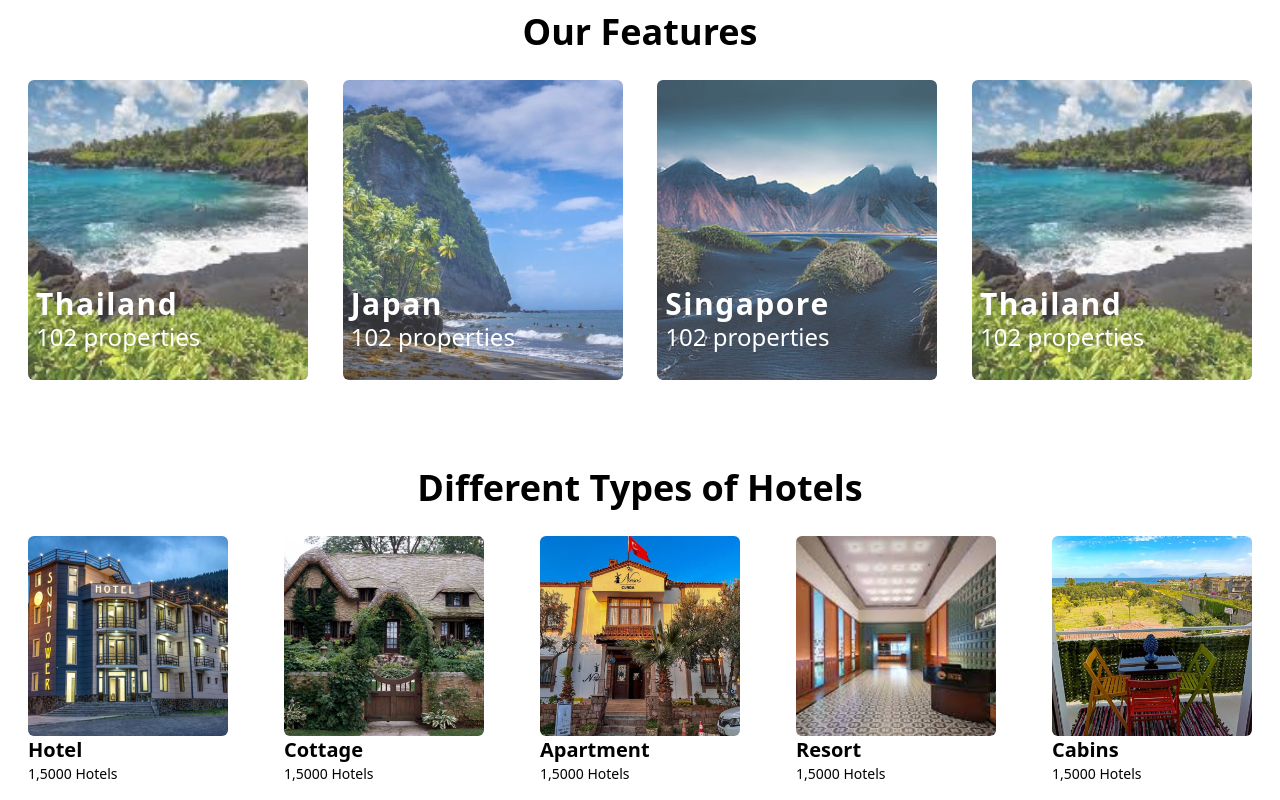
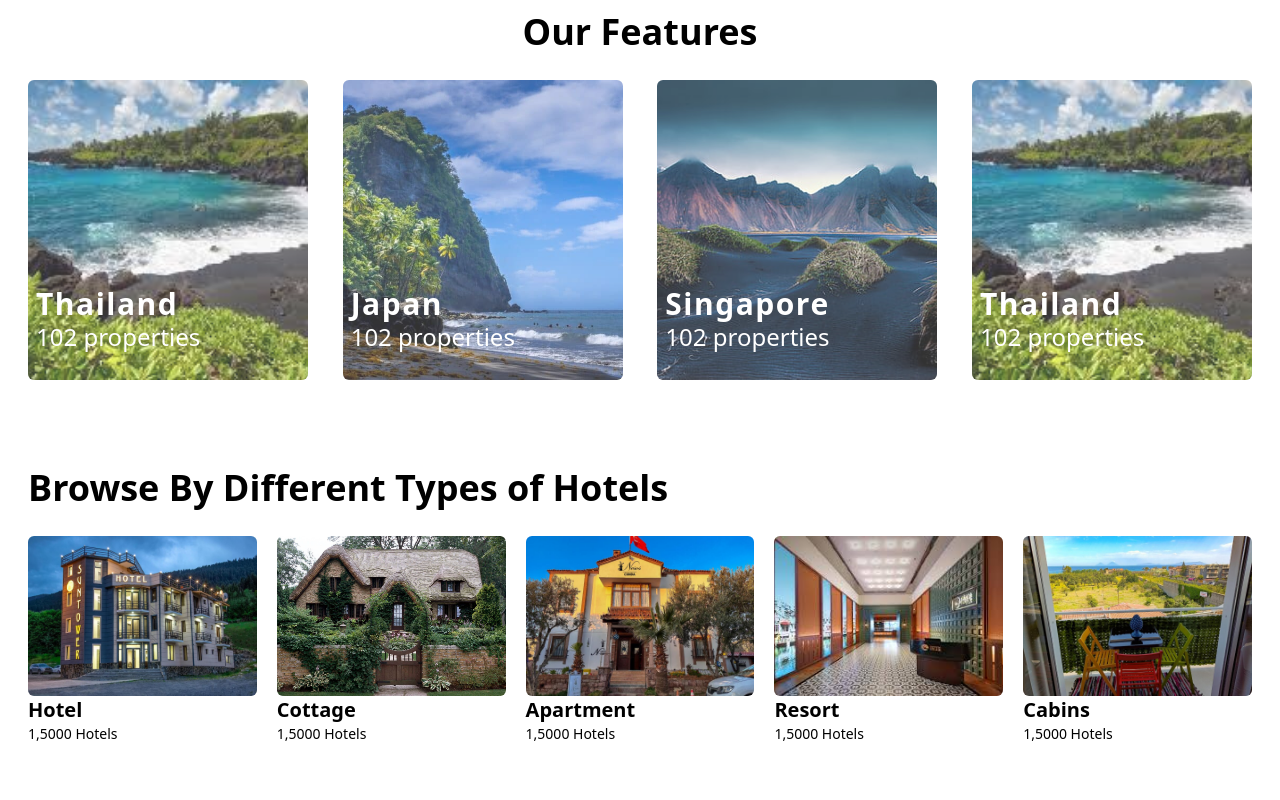
Before and after one commit to farzanapomy/Travella-app, a React (Vite) app in the folder app/: page / in a window 1280 px wide. Shown: the part 766-1566 px from the top of the page. After the commit the page ends 1526 px from the top, so only its background shows below. Built offline with nearby package versions, Linux system fonts and the light colour scheme.

Commit message:
update-hotel

```diff
--- a/app/src/pages/Components/BrowseHotel/BrowseHotel.jsx
+++ b/app/src/pages/Components/BrowseHotel/BrowseHotel.jsx
@@ -7,51 +7,51 @@ import cottage from '../../../assets/cottage.jpg';
 const BrowseHotel = () => {
   return (
     <div className="w-full mx-auto my-2">
-      <h1 className="font-bold text-4xl  text-center mb-7">
-        Different Types of Hotels
+      <h1 className="font-bold text-4xl  text-start mb-7">
+        Browse By Different Types of Hotels
       </h1>
       <div className="flex flex-wrap lg:flex-nowrap justify-center lg:justify-between items-center gap-5 w-full mx-auto">
-        <div className="cursor-pointer relative">
+        <div className="cursor-pointer  flex-1">
           <img
             src={hotel1}
             alt=""
-            className="rounded-md h-50 w-50 object-cover "
+            className="rounded-md  h-40 object-cover w-full "
           />
           <h1 className="text-xl font-semibold">Hotel</h1>
           <h2 className="text-sm">1,5000 Hotels</h2>
         </div>
-        <div className="cursor-pointer relative">
+        <div className="cursor-pointer  flex-1">
           <img
             src={cottage}
             alt=""
-            className="rounded-md h-50 w-50 object-cover "
+            className="rounded-md  h-40 object-cover w-full "
           />
           <h1 className="text-xl font-semibold">Cottage</h1>
           <h2 className="text-sm">1,5000 Hotels</h2>
         </div>
-        <div className="cursor-pointer relative">
+        <div className="cursor-pointer  flex-1">
           <img
             src={hotel2}
             alt=""
-            className="rounded-md h-50 w-50 object-cover "
+            className="rounded-md  h-40 object-cover w-full "
           />
           <h1 className="text-xl font-semibold">Apartment</h1>
           <h2 className="text-sm">1,5000 Hotels</h2>
         </div>
-        <div className="cursor-pointer relative">
+        <div className="cursor-pointer  flex-1">
           <img
             src={hotel3}
             alt=""
-            className="rounded-md h-50 w-50 object-cover "
+            className="rounded-md  h-40 object-cover w-full "
           />
           <h1 className="text-xl font-semibold">Resort</h1>
           <h2 className="text-sm">1,5000 Hotels</h2>
         </div>
-        <div className="cursor-pointer relative">
+        <div className="cursor-pointer  flex-1">
           <img
             src={hotel4}
             alt=""
-            className="rounded-md h-50 w-50 object-cover "
+            className="rounded-md  h-40 object-cover w-full "
           />
           <h1 className="text-xl font-semibold">Cabins</h1>
           <h2 className="text-sm">1,5000 Hotels</h2>
```
